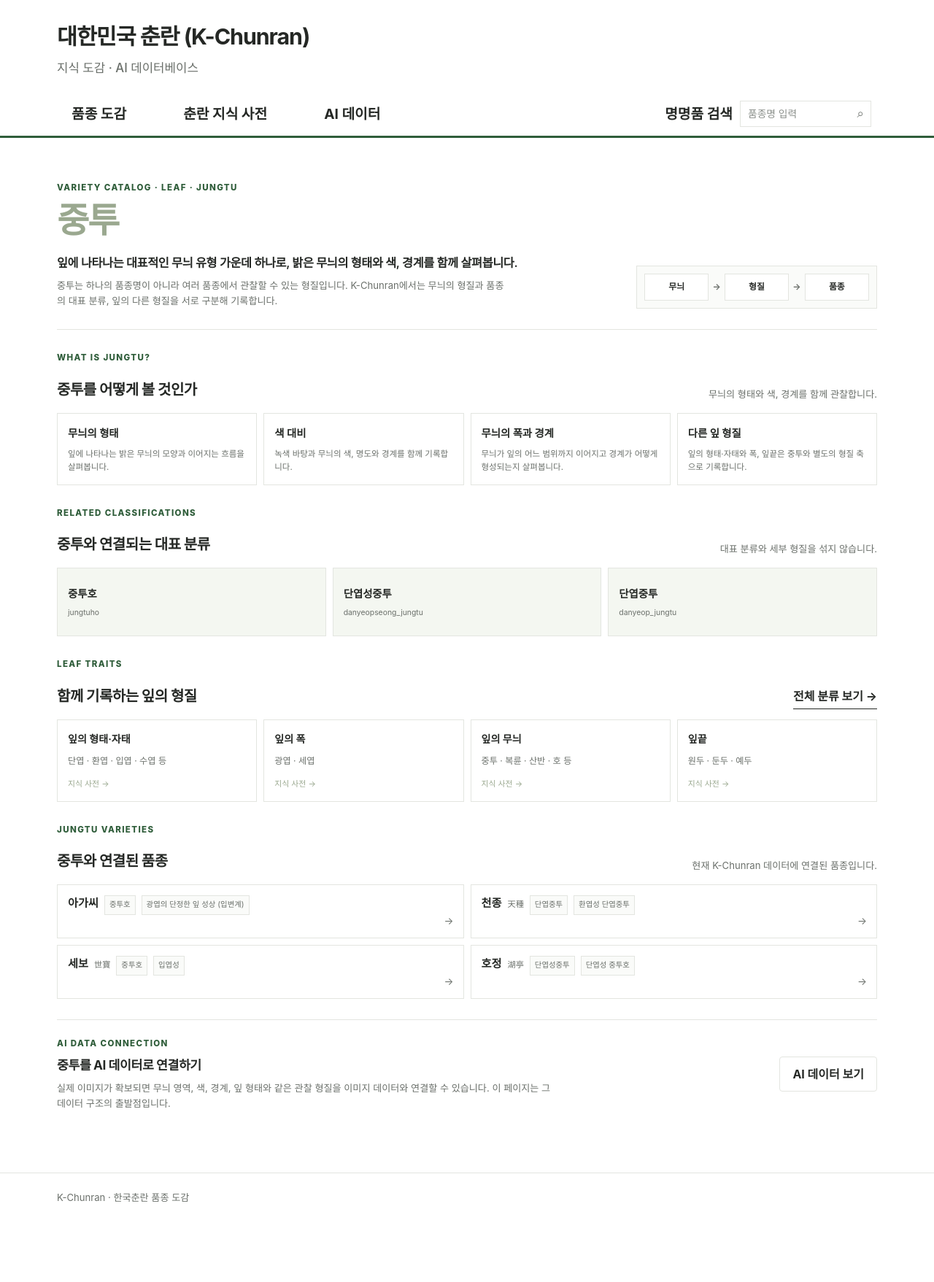
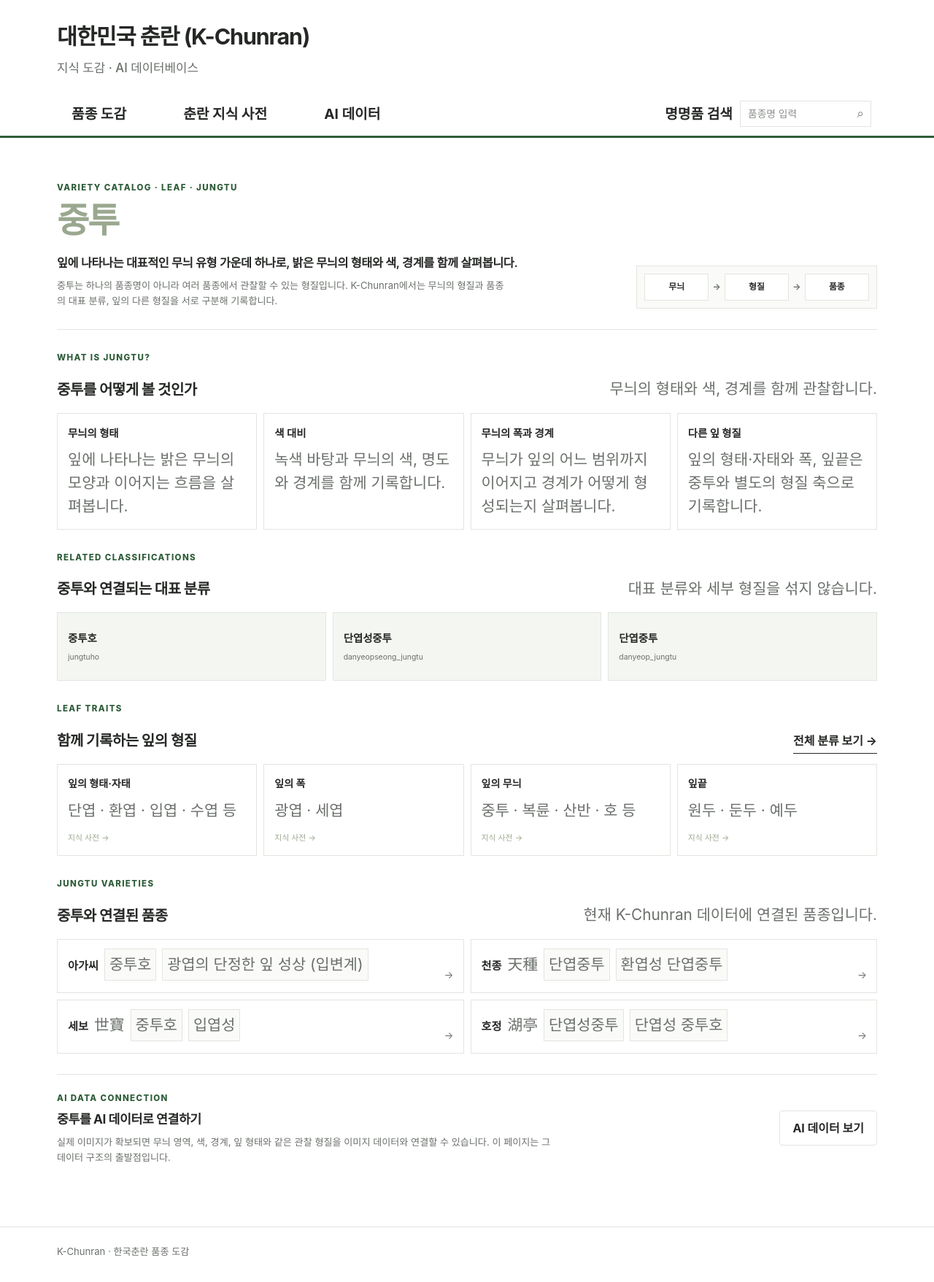
Before and after one commit to parasolra5-pixel/K-chunran, a Jekyll site: the page built from varieties/leaf/jungtu.md, in a window 1280 px wide. Shown: the whole page at 73% size. Built offline with Jekyll 4.4.1, drawn with Linux system fonts in a browser that asks for light colours; before the commit the page ends 1683 px from its top, so only the background shows below that.

Commit message:
style: enlarge secondary catalog text for readability

```diff
--- a/assets/css/k-chunran.css
+++ b/assets/css/k-chunran.css
@@ -309,7 +309,7 @@ a { color: inherit; }
 
 .kc-home-card span {
   color: var(--kc-muted);
-  font-size: 0.88rem;
+  font-size: 1.144rem;
 }
 
 .kc-home-varieties {
@@ -1024,7 +1024,7 @@ a { color: inherit; }
   max-width: 680px;
   margin: 0;
   color: var(--kc-muted);
-  font-size: 0.92rem;
+  font-size: 1.196rem;
 }
 
 .kc-page-summary {
@@ -1054,7 +1054,7 @@ a { color: inherit; }
 .kc-page-summary > span:last-child {
   margin-top: 3px;
   color: var(--kc-muted);
-  font-size: 0.78rem;
+  font-size: 1.014rem;
 }
 
 .kc-page-section {
@@ -1594,7 +1594,7 @@ a { color: inherit; }
 .kc-variety-list-item span {
   margin-top: 3px;
   color: var(--kc-muted);
-  font-size: .68rem;
+  font-size: .884rem;
 }
 
 .kc-variety-list-item i {
@@ -2581,3 +2581,27 @@ a { color: inherit; }
     grid-column: auto;
   }
 }
+
+
+/* Readability: secondary catalog text 1.3x */
+.kc-section-note,
+.kc-named-meta em,
+.kc-named-meta small,
+.kc-named-note p:last-child,
+.kc-variety-list-item span,
+.kc-variety-hanja,
+.kc-page-summary-label,
+.kc-jungtu-observe span,
+.kc-jungtu-variety span,
+.kc-jungtu-variety em,
+.kc-jungtu-variety small,
+.kc-jungtu-trait-card span,
+.kc-form-observe span,
+.kc-form-card small,
+.kc-form-card p,
+.kc-form-axis-grid span,
+.kc-structure-parts span,
+.kc-structure-observe p,
+.kc-structure-axis span {
+  font-size: 1.3em;
+}
```
